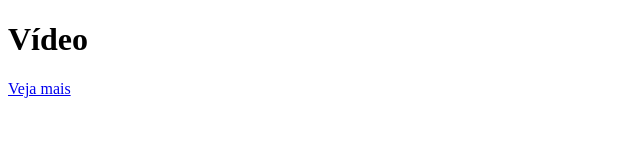
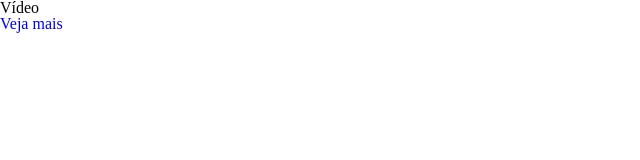
Before and after one commit to chelwillians/seox, a website: page index.html in a window 1280 px wide. Shown: the whole page, without its empty margins (0-640 px from the left). Drawn offline with Linux system fonts and the light colour scheme.

Commit message:
fix: ajustar linkagem do CSS

```diff
--- a/index.html
+++ b/index.html
@@ -8,7 +8,7 @@
 	<link rel="preconnect" href="https://fonts.googleapis.com">
 	<link rel="preconnect" href="https://fonts.gstatic.com" crossorigin>
 	<link href="https://fonts.googleapis.com/css2?family=Open+Sans:wght@400;700&display=swap" rel="stylesheet">
-	<link rel="stylesheet" href="./dist/style.css.min">
+	<link rel="stylesheet" href="./dist/css/style.min.css">
 	<title>Teste SEOX</title>
 </head>
 
```
